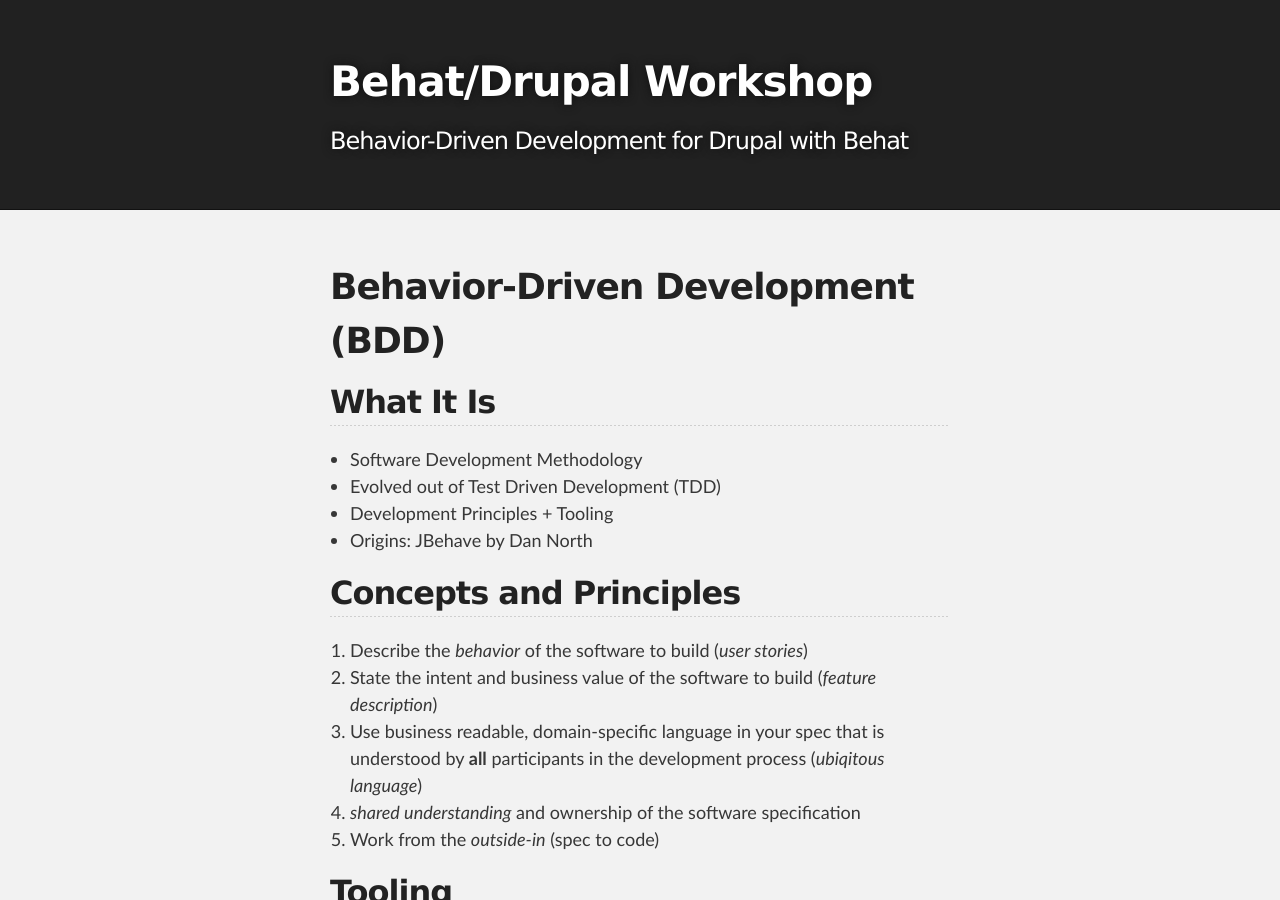
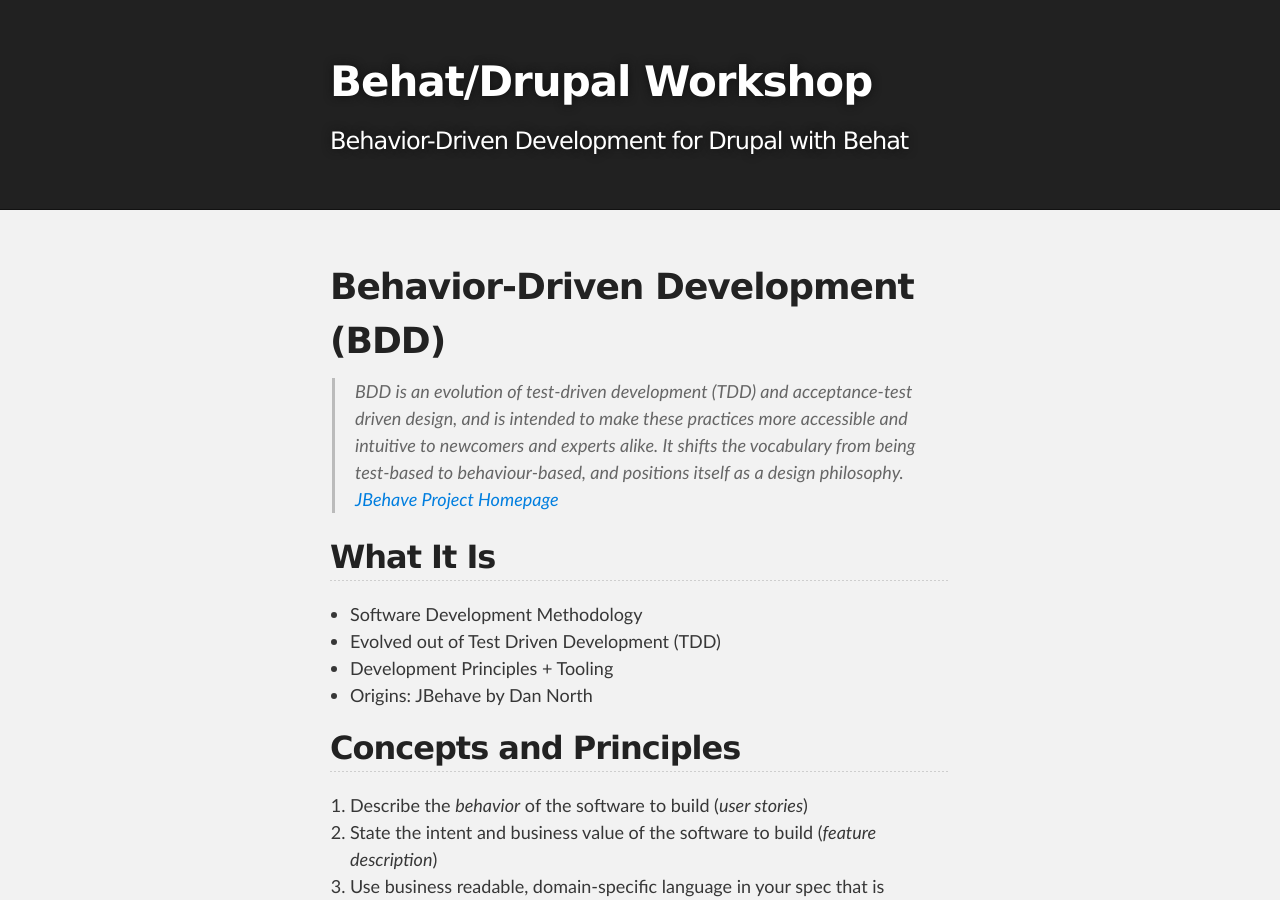
Before and after one commit to stopfstedt/behat-drupal-workshop, a Jekyll site: the page built from introduction.md, in a window 1280 px wide and 900 px high. Built offline with Jekyll 4.4.1, drawn with Linux system fonts in a browser that asks for light colours; Markdown is read by kramdown in place of the engine named in the settings.

Commit message:
added quote

```diff
--- a/introduction.md
+++ b/introduction.md
@@ -6,6 +6,11 @@ prev_page: index.html
 
 # Behavior-Driven Development (BDD)
 
+> BDD is an evolution of test-driven development (TDD) and acceptance-test driven design, and is intended to make these practices more accessible and intuitive to newcomers and experts alike.
+> It shifts the vocabulary from being test-based to behaviour-based, and positions itself as a design philosophy.
+> <cite>[JBehave Project Homepage][1]</cite>
+
+[1]:http://jbehave.org/
 
 ## What It Is
 
@@ -33,6 +38,6 @@ A BDD framework will:
 
 ## Learn More
 
-[Dan North: Introducting BDD](http://dannorth.net/introducing-bdd/)
-[Agile Coaching: BDD in a nutshell](http://agilecoach.typepad.com/agile-coaching/2012/03/bdd-in-a-nutshell.html)
-[Wikipedia: Behavior-driven development](http://en.wikipedia.org/wiki/Behavior-driven_development)
+* [Dan North: Introducting BDD](http://dannorth.net/introducing-bdd/)
+* [Agile Coaching: BDD in a nutshell](http://agilecoach.typepad.com/agile-coaching/2012/03/bdd-in-a-nutshell.html)
+* [Wikipedia: Behavior-driven development](http://en.wikipedia.org/wiki/Behavior-driven_development)
```
